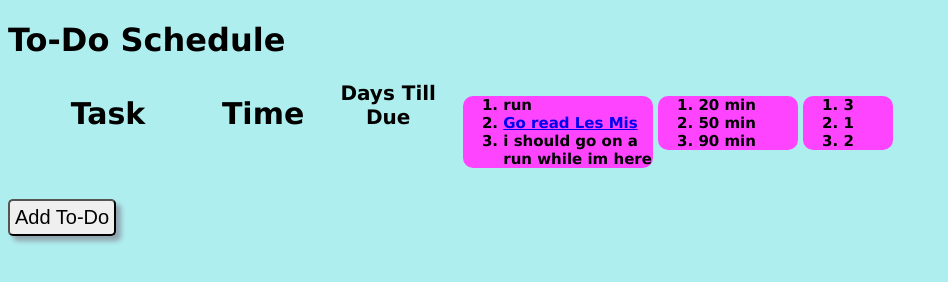
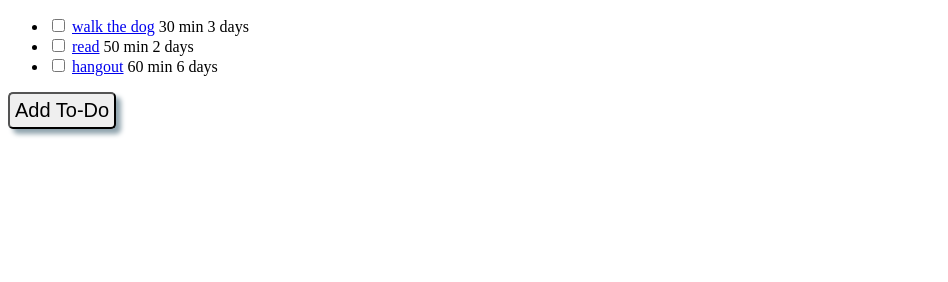
Before and after one commit to notoriousbkg/to_do_front_end, a plain HTML site: page index.html in a window 1280 px wide. Shown: the whole page, without its empty margins (0-948 px from the left). Drawn offline with nearby package versions, Linux system fonts and the light colour scheme.

Commit message:
restarted, work in progress

```diff
--- a/AddTask.css
+++ b/AddTask.css
@@ -1,6 +1,8 @@
 html{
     font-family: Verdana;
-    background-color: #F4F
+    background-color: #F4F;
+    margin:auto;
+
 }
 h1 {
     background-color: #AFEEEE;
@@ -31,3 +33,20 @@ h3 {
     background-color: #008000
 
 }
+#back{
+    font-size: 20px;
+    text-align: center;
+    color: #000;
+    outline:none;
+    padding: 5px;
+    border-radius: 5px;
+    box-shadow:5px 5px 5px #90A4AE;
+}
+#back:active{
+    box-shadow: 1px 1px 1px #90A4AE;
+    color: #00FF00;
+}
+#back:hover{
+    background-color: #008000
+
+}
--- /dev/null
+++ b/Practice/practice.js
@@ -0,0 +1,6 @@
+var button_content=document.querySelector("div");
+button_content.addEventListener('click', updateName);
+function updateName(){
+    var name=prompt('Enter a new name');
+    button_content.textContent='Player1:' + name;
+}
--- a/index.css
+++ b/index.css
@@ -1,73 +1,14 @@
-html{
-    font-family: Verdana;
-    background-color: #AFEEEE
+html {
+
 }
-.top{
-    font-weight: 900;
-}
-div {
-    display:inline-block;
-    vertical-align: top;
-}
-.header1{
+h1 {
     border-radius: 10px;
     color: #80000;
-    font-size: 30px;
-    font-weight: bold;
-    background-color: #0000;
-    width:200px;
-    text-align: center;
-    display:inline-block;
-
-}
-.box-1{
-    border-radius: 10px;
-    color: #80000;
-    font-size: 15px;
+    font-size: 35px;
     font-weight: bold;
     background-color: #F4F;
-    width:150px;
-
-
-}
-
-.box-2{
-    border-radius: 10px;
-    color: #80000;
-    font-size: 15px;
-    font-weight: bold;
-    background-color: #F4F;
-    width: 100px;
-}
-.box-3{
-    border-radius: 10px;
-    color: #80000;
-    font-size: 15px;
-    font-weight: bold;
-    background-color: #F4F;
-    width:50px;
-}
-
-.header2{
-    border-radius: 10px;
-    color: #80000;
-    font-size: 30px;
-    font-weight: bold;
-    background-color: #0000;
-    width:100px;
-    text-align: center;
-    display:inline-block;
-}
-.header3{
-    border-radius: 10px;
-    color: #80000;
-    font-size: 20px;
-    font-weight: bold;
-    background-color: #0000;
-    width:140px;
-    text-align: center;
-    display:inline-block;
-
+    width:330px;
+    text-align: center
 }
 #add-a-to-do{
     font-size: 20px;
@@ -84,5 +25,4 @@ div {
 }
 #add-a-to-do:hover{
     background-color: #008000
-
 }
--- a/index.html
+++ b/index.html
@@ -3,47 +3,39 @@
     <head>
         <link rel="stylesheet" href="index.css" type="text/css" />
         <title> To-Do </title>
+        <script src="https://ajax.googleapis.com/ajax/libs/jquery/3.2.1/jquery.min.js"></script>
+        <script type="text/javascript" src="index.js"> </script>
     </head>
     <body>
-        <h1 class="top">To-Do Schedule</h1>
-        <span class="header1"> Task </span>
-        <span class="header2"> Time </span>
-        <span class="header3"> Days Till Due </span>
-            <div>
-                <ol class="box-1">
+
+         <ul>
              <li>
-                        run
+                 <input type="checkbox">
+                 <a href="show.html">walk the dog</a>
+                 <span class="minutes">30 min</span>
+                 <span class="days-till-due">3 days</span>
              </li>
              <li>
-                        <a href="show.html">Go read Les Mis</a>
+                 <input type="checkbox">
+                 <a href="show.html">read</a>
+                 <span class="minutes">50 min</span>
+                 <span class="days-till-due">2 days</span>
              </li>
              <li>
-                        i should go on a run while im here
+                 <input type="checkbox">
+                 <a href="show.html">hangout</a>
+                 <span class="minutes">60 min</span>
+                 <span class="days-till-due">6 days</span>
              </li>
-                </ol>
-            </div>
-            <div>
-                <ol class="box-2">
-                    <li>
-                        <span>20 min</span>
-                    </li>
-                    <li>
-                        <span>50 min</span>
-                    </li>
-                    <li>
-                        90 min
-                    </li>
-                </ol>
-            </div>
-            <div>
-                <ol class="box-3">
-                    <li>3</li>
-                    <li>1</li>
-                    <li>2</li>
-                </ol>
-            </div>
+         </ul>
+
+
+
          <p>
+            <form action="AddTask.html">
             <input id="add-a-to-do" type="submit" value="Add To-Do">
+            </form>
         </p>
+
     </body>
 </html>
--- /dev/null
+++ b/index.js
@@ -0,0 +1 @@
+/*global $*/
```
Also changed, not shown: AddTask.html (+11 -5 lines), Practice/practice.css (added, +13 -0 lines), Practice/practice.html (added, +17 -0 lines), show.js (added). Lines whose indentation alone changed are shown as unchanged.
